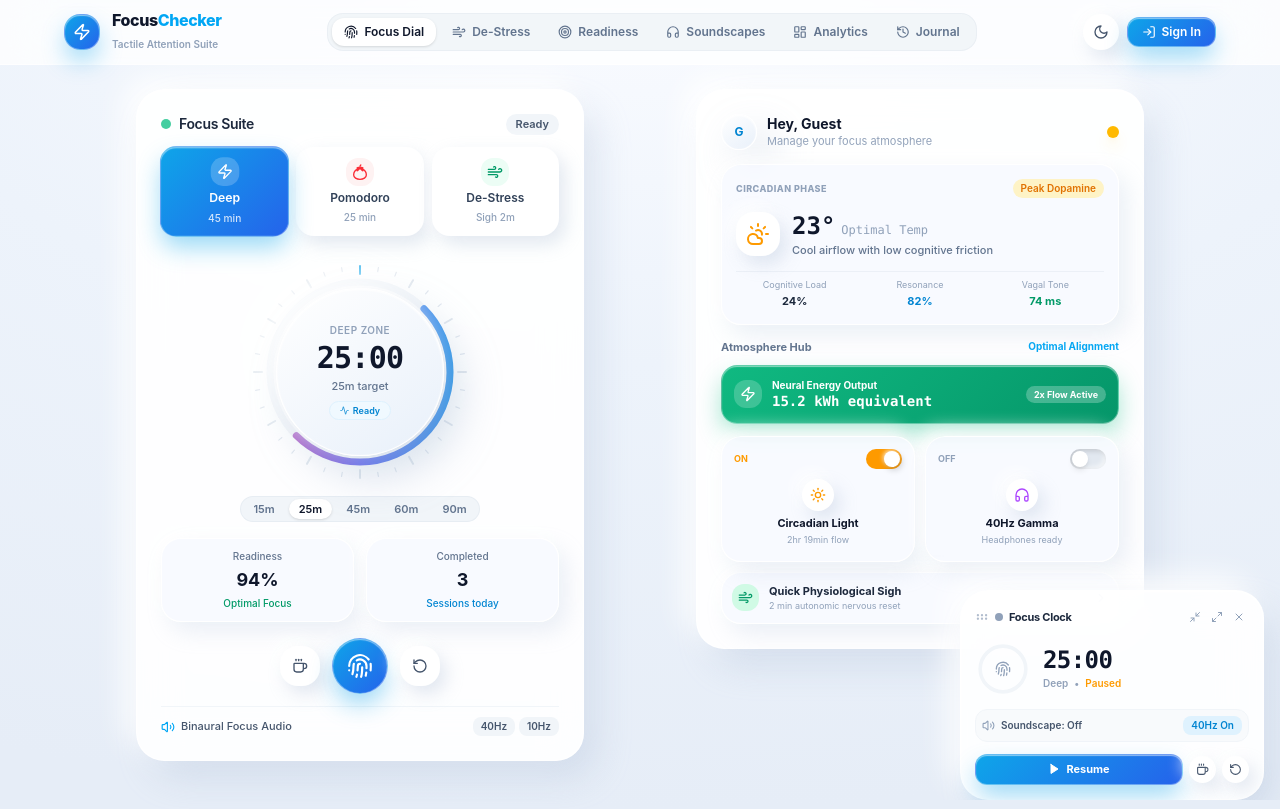
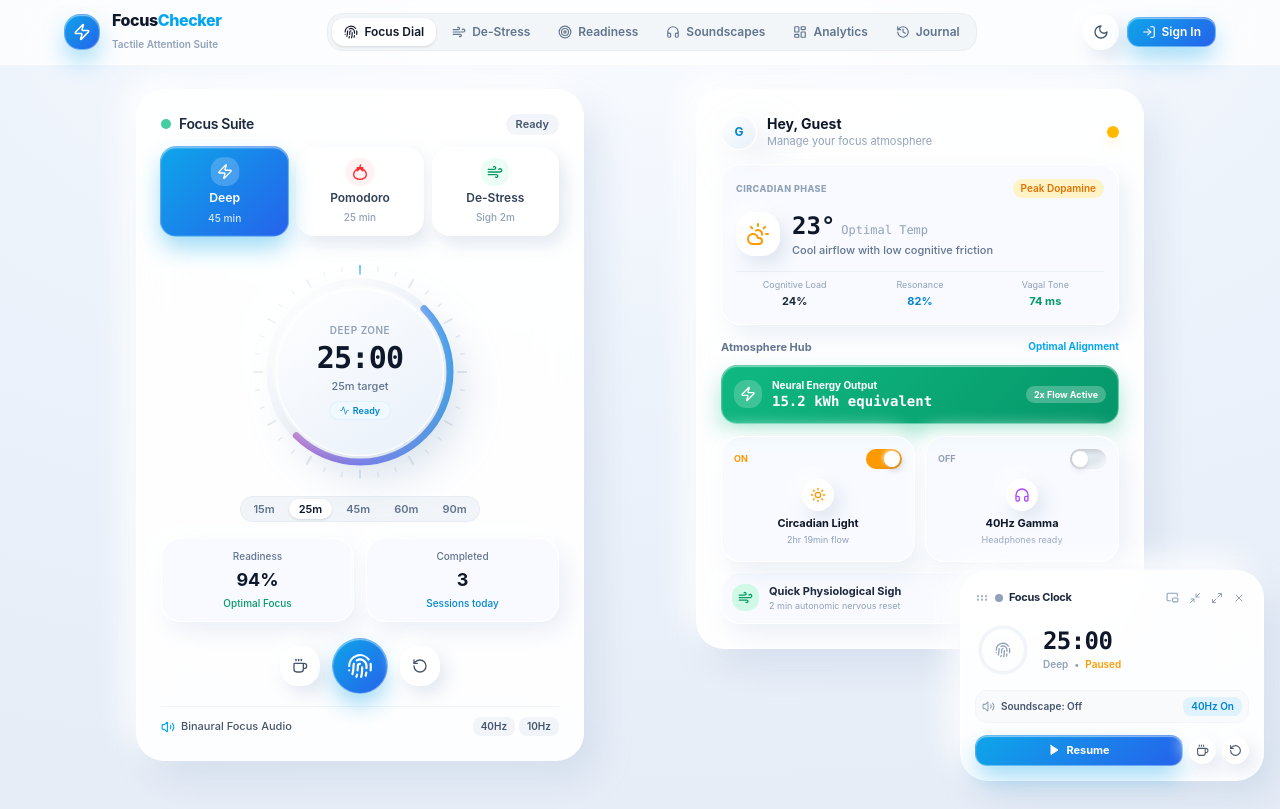
Before and after one commit to Pratikchandrathakur/focus-checker, a React (Vite) app: page / in a window 1280 px wide. Built offline with nearby package versions, Linux system fonts and the light colour scheme.

Commit message:
feat: add Picture-in-Picture mode and universal pointer capture dragging across entire browser

```diff
--- a/src/app/components/FocusChecker/FloatingFocusClock.tsx
+++ b/src/app/components/FocusChecker/FloatingFocusClock.tsx
@@ -1,4 +1,4 @@
-import React, { useState, useEffect } from 'react';
+import React, { useState, useEffect, useRef } from 'react';
 import {
   Play,
   Pause,
@@ -7,16 +7,18 @@ import {
   Maximize2,
   Minimize2,
   Fingerprint,
-  Zap,
   X,
   Volume2,
   VolumeX,
   GripHorizontal,
-  Square
+  Square,
+  PictureInPicture2
 } from 'lucide-react';
 import { motion, AnimatePresence } from 'motion/react';
 import { useFocusTimer } from '../../context/FocusTimerContext';
 import { TomatoIcon } from '../ui/TomatoIcon';
+import { pipService } from '../../services/pipService';
+import { toast } from 'sonner';
 
 interface FloatingFocusClockProps {
   onOpenDial: () => void;
@@ -47,22 +49,103 @@ export function FloatingFocusClock({
 
   const [isMinimized, setIsMinimized] = useState<boolean>(false);
   const [isVisible, setIsVisible] = useState<boolean>(true);
-  const [windowDimensions, setWindowDimensions] = useState({
-    width: typeof window !== 'undefined' ? window.innerWidth : 1200,
-    height: typeof window !== 'undefined' ? window.innerHeight : 800,
+  const [isPiPActive, setIsPiPActive] = useState<boolean>(false);
+
+  // Absolute Screen Coordinates for 100% Reliable Draggability Anywhere on Screen
+  const [position, setPosition] = useState<{ x: number; y: number }>(() => {
+    if (typeof window !== 'undefined') {
+      const w = window.innerWidth;
+      const h = window.innerHeight;
+      return {
+        x: Math.max(16, w - 320),
+        y: Math.max(16, h - 230),
+      };
+    }
+    return { x: 40, y: 40 };
   });
 
-  // Track window resize to ensure drag bounds adapt to the entire browser
+  const isDraggingRef = useRef<boolean>(false);
+  const dragStartRef = useRef<{ startX: number; startY: number; initialX: number; initialY: number }>({
+    startX: 0,
+    startY: 0,
+    initialX: 0,
+    initialY: 0,
+  });
+
+  // Track window resize to ensure widget stays inside viewport
   useEffect(() => {
     const handleResize = () => {
-      setWindowDimensions({
-        width: window.innerWidth,
-        height: window.innerHeight,
-      });
+      setPosition((prev) => ({
+        x: Math.max(12, Math.min(window.innerWidth - 280, prev.x)),
+        y: Math.max(12, Math.min(window.innerHeight - 180, prev.y)),
+      }));
     };
     window.addEventListener('resize', handleResize);
     return () => window.removeEventListener('resize', handleResize);
   }, []);
+
+  // Pointer Down (Mouse or Touch) for Dragging
+  const handlePointerDown = (e: React.PointerEvent) => {
+    // Only drag with left mouse or touch
+    if (e.button !== 0) return;
+    const target = e.target as HTMLElement;
+    // Don't drag if clicking buttons or interactive elements
+    if (target.closest('button') || target.closest('input')) return;
+
+    isDraggingRef.current = true;
+    (e.currentTarget as HTMLElement).setPointerCapture(e.pointerId);
+    dragStartRef.current = {
+      startX: e.clientX,
+      startY: e.clientY,
+      initialX: position.x,
+      initialY: position.y,
+    };
+  };
+
+  const handlePointerMove = (e: React.PointerEvent) => {
+    if (!isDraggingRef.current) return;
+    const dx = e.clientX - dragStartRef.current.startX;
+    const dy = e.clientY - dragStartRef.current.startY;
+
+    const widgetWidth = isMinimized ? 220 : 300;
+    const widgetHeight = isMinimized ? 60 : 210;
+
+    const newX = Math.max(10, Math.min(window.innerWidth - widgetWidth - 10, dragStartRef.current.initialX + dx));
+    const newY = Math.max(10, Math.min(window.innerHeight - widgetHeight - 10, dragStartRef.current.initialY + dy));
+
+    setPosition({ x: newX, y: newY });
+  };
+
+  const handlePointerUp = (e: React.PointerEvent) => {
+    if (isDraggingRef.current) {
+      isDraggingRef.current = false;
+      try {
+        (e.currentTarget as HTMLElement).releasePointerCapture(e.pointerId);
+      } catch {}
+    }
+  };
+
+  // Picture-in-Picture trigger
+  const handleTogglePiP = async () => {
+    if (pipService.isPiPActive()) {
+      await pipService.exitPiP();
+      setIsPiPActive(false);
+      toast.info("Picture-in-Picture closed");
+    } else {
+      const started = await pipService.requestCanvasPiP(
+        () => formattedTime,
+        () => (isBreak ? 'Break Mode' : activeMode === 'flow' ? 'Pomodoro' : 'Deep Work'),
+        () => progressRatio,
+        () => isActive
+      );
+      if (started) {
+        setIsPiPActive(true);
+        toast.success("Picture-in-Picture activated — floating on top of all windows!");
+      } else {
+        toast.error("Could not launch PiP on this browser");
+      }
+    }
+  };
 
   if (!isVisible) return null;
 
@@ -74,32 +157,30 @@ export function FloatingFocusClock({
   const hasAudioPlaying = activeSoundscape && activeSoundscape !== 'none';
 
   return (
-    <div className="fixed inset-0 z-50 pointer-events-none overflow-hidden">
+    <div
+      style={{
+        transform: `translate3d(${position.x}px, ${position.y}px, 0)`,
+        position: 'fixed',
+        top: 0,
+        left: 0,
+        zIndex: 9999,
+      }}
+      className="select-none will-change-transform"
+    >
       <AnimatePresence mode="wait">
         {isMinimized ? (
           /* Minimized Draggable Clay Pill across entire browser */
           <motion.div
             key="minimized"
-            drag
-            dragMomentum={false}
-            dragElastic={0.08}
-            dragConstraints={{
-              left: 12,
-              top: 12,
-              right: Math.max(100, windowDimensions.width - 240),
-              bottom: Math.max(100, windowDimensions.height - 60),
-            }}
-            initial={{
-              x: Math.max(20, windowDimensions.width - 240),
-              y: Math.max(20, windowDimensions.height - 80),
-              scale: 0.85,
-              opacity: 0
-            }}
+            onPointerDown={handlePointerDown}
+            onPointerMove={handlePointerMove}
+            onPointerUp={handlePointerUp}
+            initial={{ scale: 0.85, opacity: 0 }}
             animate={{ scale: 1, opacity: 1 }}
             exit={{ scale: 0.85, opacity: 0 }}
-            className="pointer-events-auto absolute clay-card py-2 px-3 flex items-center gap-2 cursor-grab active:cursor-grabbing shadow-2xl touch-none border border-white/80 dark:border-slate-700"
+            className="clay-card py-2 px-3 flex items-center gap-2 cursor-grab active:cursor-grabbing shadow-2xl touch-none border border-white/80 dark:border-slate-700"
           >
-            <GripHorizontal size={12} className="text-slate-400" />
+            <GripHorizontal size={13} className="text-slate-400" />
             <div className={`w-2 h-2 rounded-full ${isActive ? 'bg-emerald-500 animate-pulse' : 'bg-amber-500'}`} />
             <span className="font-mono font-bold text-xs text-slate-800 dark:text-slate-100">
               {formattedTime}
@@ -128,40 +209,39 @@ export function FloatingFocusClock({
             </button>
           </motion.div>
         ) : (
-          /* Expanded Draggable Claymorphic Clock across entire browser */
+          /* Expanded Draggable Claymorphic Clock with Picture-in-Picture */
           <motion.div
             key="expanded"
-            drag
-            dragMomentum={false}
-            dragElastic={0.08}
-            dragConstraints={{
-              left: 12,
-              top: 12,
-              right: Math.max(100, windowDimensions.width - 320),
-              bottom: Math.max(100, windowDimensions.height - 210),
-            }}
-            initial={{
-              x: Math.max(20, windowDimensions.width - 320),
-              y: Math.max(20, windowDimensions.height - 210),
-              scale: 0.92,
-              opacity: 0
-            }}
+            onPointerDown={handlePointerDown}
+            onPointerMove={handlePointerMove}
+            onPointerUp={handlePointerUp}
+            initial={{ scale: 0.92, opacity: 0 }}
             animate={{ scale: 1, opacity: 1 }}
             exit={{ scale: 0.92, opacity: 0 }}
-            className="pointer-events-auto absolute clay-card p-3.5 w-68 sm:w-76 shadow-2xl space-y-2.5 backdrop-blur-2xl border border-white/90 dark:border-slate-700/80"
+            className="clay-card p-3.5 w-68 sm:w-76 shadow-2xl space-y-2.5 backdrop-blur-2xl border border-white/90 dark:border-slate-700/80 cursor-grab active:cursor-grabbing touch-none"
           >
             {/* Tactile Drag Handle Header (grab anywhere on header to move across entire browser) */}
-            <div className="flex items-center justify-between text-xs cursor-grab active:cursor-grabbing touch-none py-0.5">
+            <div className="flex items-center justify-between text-xs py-0.5">
               <div className="flex items-center gap-1.5">
-                <GripHorizontal size={14} className="text-slate-400 opacity-70" />
+                <GripHorizontal size={14} className="text-slate-400 opacity-80" />
                 <span className={`w-2 h-2 rounded-full ${isActive ? 'bg-emerald-500 animate-pulse' : 'bg-slate-400'}`} />
                 <span className="font-bold text-slate-800 dark:text-slate-100 text-[11px] tracking-tight">
                   {isBreak ? 'Break Timer' : 'Focus Clock'}
                 </span>
               </div>
 
-              {/* Window Controls */}
-              <div className="flex items-center gap-0.5 text-slate-400" onPointerDown={(e) => e.stopPropagation()}>
+              {/* Window Controls: PiP, Minimize, Full Dial, Close */}
+              <div className="flex items-center gap-0.5 text-slate-400">
+                {/* PiP Button */}
+                <button
+                  onClick={handleTogglePiP}
+                  className={`p-1 rounded-md hover:bg-slate-100 dark:hover:bg-slate-800 transition-colors ${
+                    isPiPActive ? 'text-sky-500 font-bold' : 'hover:text-slate-700 dark:hover:text-white'
+                  }`}
+                  title="Float on top of all OS windows (Picture-in-Picture)"
+                >
+                  <PictureInPicture2 size={13} />
+                </button>
                 <button
                   onClick={() => setIsMinimized(true)}
                   className="p-1 rounded-md hover:text-slate-700 dark:hover:text-white hover:bg-slate-100 dark:hover:bg-slate-800"
@@ -236,10 +316,7 @@ export function FloatingFocusClock({
             </div>
 
             {/* Direct Audio Status & Stop Option Row */}
-            <div
-              className="flex items-center justify-between p-1.5 rounded-xl bg-slate-50 dark:bg-slate-800/80 border border-slate-100 dark:border-slate-700/60 text-xs"
-              onPointerDown={(e) => e.stopPropagation()}
-            >
+            <div className="flex items-center justify-between p-1.5 rounded-xl bg-slate-50 dark:bg-slate-800/80 border border-slate-100 dark:border-slate-700/60 text-xs">
               <div className="flex items-center gap-1.5 min-w-0">
                 <Volume2 size={13} className={hasAudioPlaying ? 'text-sky-500 animate-pulse' : 'text-slate-400'} />
                 <span className="text-[10px] font-semibold text-slate-600 dark:text-slate-300 truncate">
@@ -269,7 +346,7 @@ export function FloatingFocusClock({
             </div>
 
             {/* Quick Actions Footer */}
-            <div className="flex items-center gap-1.5 pt-0.5" onPointerDown={(e) => e.stopPropagation()}>
+            <div className="flex items-center gap-1.5 pt-0.5">
               <button
                 onClick={toggleTimer}
                 className={`flex-1 py-1.5 rounded-xl text-[11px] font-bold flex items-center justify-center gap-1.5 transition-all shadow-sm ${
--- /dev/null
+++ b/src/app/services/pipService.ts
@@ -0,0 +1,138 @@
+// Picture-in-Picture Service for FocusChecker
+// Supports:
+// 1. Chrome/Edge Document Picture-in-Picture API (floating native window)
+// 2. Universal HTML5 Canvas/Video Picture-in-Picture (floating video stream on top of any OS window)
+
+class PictureInPictureService {
+  private pipWindow: Window | null = null;
+  private canvas: HTMLCanvasElement | null = null;
+  private video: HTMLVideoElement | null = null;
+  private animFrameId: number | null = null;
+
+  public isSupported(): boolean {
+    const docPip = typeof window !== 'undefined' && 'documentPictureInPicture' in window;
+    const videoPip = typeof document !== 'undefined' && document.pictureInPictureEnabled;
+    return Boolean(docPip || videoPip);
+  }
+
+  // Launch Universal Canvas / Video Picture-in-Picture
+  public async requestCanvasPiP(
+    getTimeText: () => string,
+    getModeText: () => string,
+    getProgress: () => number,
+    getIsActive: () => boolean
+  ): Promise<boolean> {
+    try {
+      if (!this.canvas) {
+        this.canvas = document.createElement('canvas');
+        this.canvas.width = 400;
+        this.canvas.height = 240;
+      }
+      if (!this.video) {
+        this.video = document.createElement('video');
+        this.video.muted = true;
+        this.video.playsInline = true;
+      }
+
+      const stream = this.canvas.captureStream(15);
+      this.video.srcObject = stream;
+      await this.video.play();
+
+      // Render loop on canvas
+      const render = () => {
+        if (!this.canvas) return;
+        const ctx = this.canvas.getContext('2d');
+        if (!ctx) return;
+
+        const time = getTimeText();
+        const mode = getModeText();
+        const progress = getProgress();
+        const active = getIsActive();
+
+        // Background (Soft clay slate)
+        ctx.fillStyle = '#0f172a';
+        ctx.fillRect(0, 0, 400, 240);
+
+        // Circular gauge
+        const cx = 100;
+        const cy = 120;
+        const r = 60;
+
+        // Base ring
+        ctx.beginPath();
+        ctx.arc(cx, cy, r, 0, 2 * Math.PI);
+        ctx.lineWidth = 10;
+        ctx.strokeStyle = '#1e293b';
+        ctx.stroke();
+
+        // Active Arc
+        ctx.beginPath();
+        ctx.arc(cx, cy, r, -Math.PI / 2, -Math.PI / 2 + (2 * Math.PI * progress));
+        ctx.lineWidth = 10;
+        ctx.strokeStyle = '#0ea5e9';
+        ctx.lineCap = 'round';
+        ctx.stroke();
+
+        // Inner circle
+        ctx.beginPath();
+        ctx.arc(cx, cy, r - 12, 0, 2 * Math.PI);
+        ctx.fillStyle = '#1e293b';
+        ctx.fill();
+
+        // Text Info (Right column)
+        ctx.fillStyle = '#94a3b8';
+        ctx.font = 'bold 16px Inter, sans-serif';
+        ctx.fillText(mode.toUpperCase(), 200, 85);
+
+        ctx.fillStyle = '#ffffff';
+        ctx.font = 'bold 44px monospace';
+        ctx.fillText(time, 200, 140);
+
+        ctx.fillStyle = active ? '#10b981' : '#f59e0b';
+        ctx.font = 'bold 16px Inter, sans-serif';
+        ctx.fillText(active ? '● IN SESSION' : '⏸ PAUSED', 200, 180);
+
+        this.animFrameId = requestAnimationFrame(render);
+      };
+
+      render();
+
+      if (document.pictureInPictureElement) {
+        await document.exitPictureInPicture();
+        return false;
+      }
+
+      await this.video.requestPictureInPicture();
+
+      this.video.addEventListener('leavepictureinpicture', () => {
+        if (this.animFrameId) cancelAnimationFrame(this.animFrameId);
+      }, { once: true });
+
+      return true;
+    } catch (err) {
+      console.warn('PiP launch error:', err);
+      return false;
+    }
+  }
+
+  public isPiPActive(): boolean {
+    return Boolean(document.pictureInPictureElement || this.pipWindow);
+  }
+
+  public async exitPiP() {
+    try {
+      if (document.pictureInPictureElement) {
+        await document.exitPictureInPicture();
+      }
+      if (this.pipWindow) {
+        this.pipWindow.close();
+        this.pipWindow = null;
+      }
+      if (this.animFrameId) {
+        cancelAnimationFrame(this.animFrameId);
+      }
+    } catch {}
+  }
+}
+
+export const pipService = new PictureInPictureService();
```
